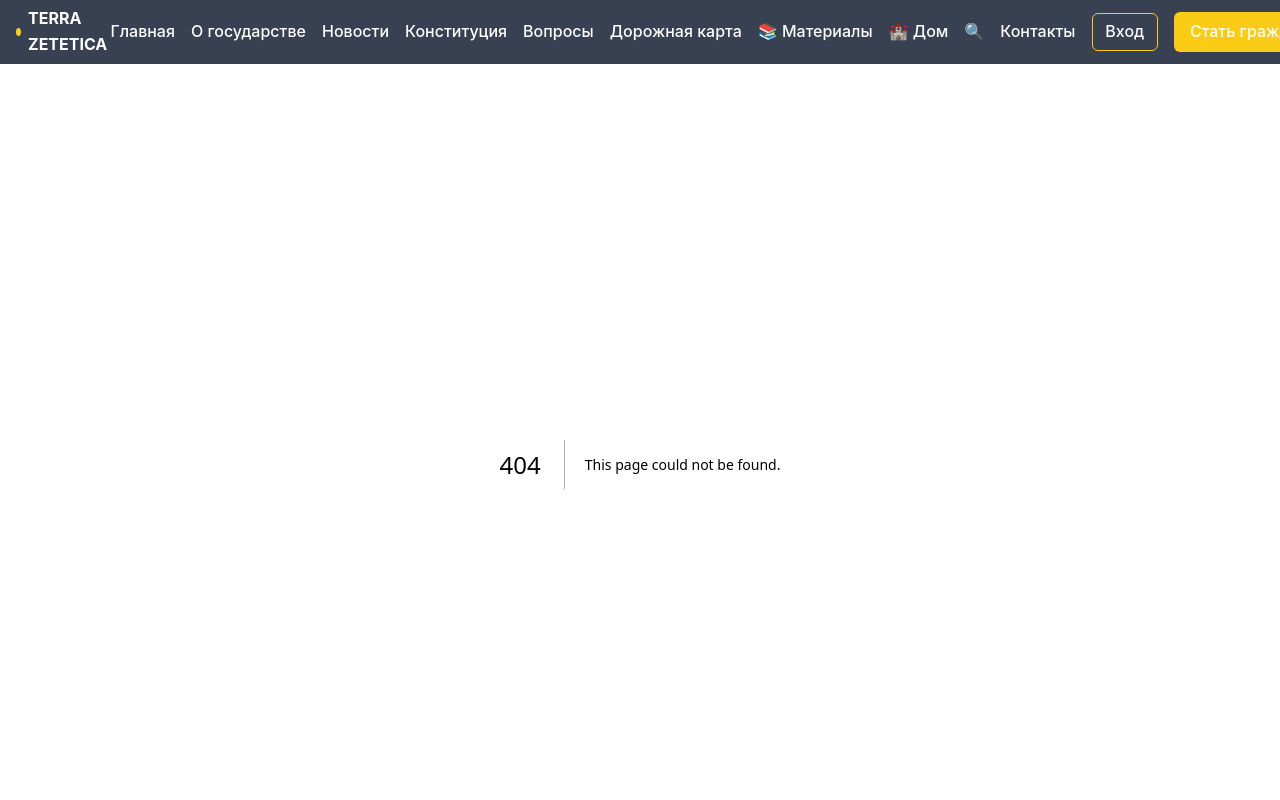
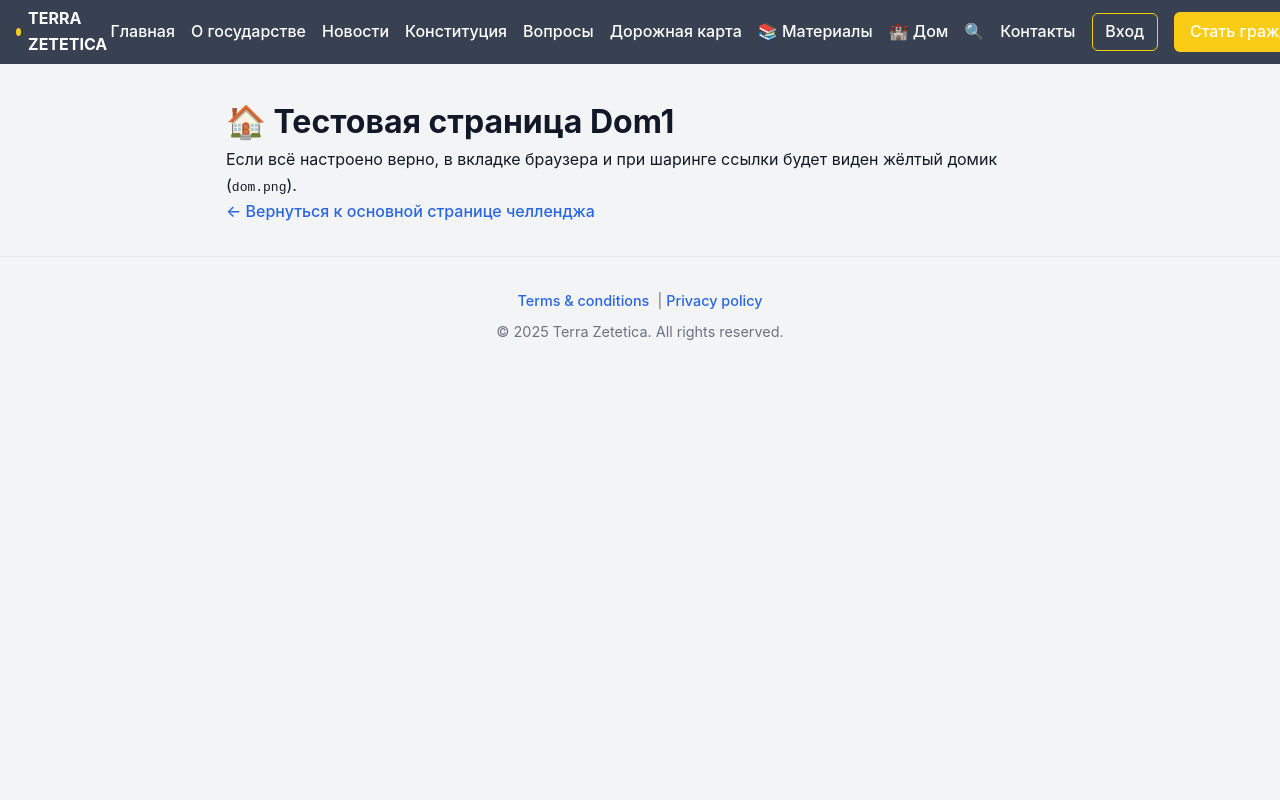
Before and after one commit to kardinalmarkov/terra-zetetica, a Next.js app: page /dom1 in a window 1280 px wide. Before the commit this address had no page. Shown: the top 800 px of the page. Built offline with nearby package versions, Linux system fonts and the light colour scheme.

Commit message:
Create dom1.js

```diff
--- /dev/null
+++ b/pages/dom1.js
@@ -0,0 +1,40 @@
+// pages/dom1.js
+import Head from 'next/head'
+import Link from 'next/link'
+
+export default function Dom1() {
+  return (
+    <>
+      <Head>
+        <title>🏠 Дом за шар — тестовая страница</title>
+
+        {/* Favicon / домик-иконка  */}
+        <link rel="icon" type="image/png" href="/dom.png" sizes="32x32" />
+        <link rel="icon" type="image/png" href="/dom.png" sizes="192x192" />
+        <link rel="apple-touch-icon" href="/dom.png" />
+
+        {/* Open Graph для Telegram / FB */}
+        <meta property="og:type"        content="website" />
+        <meta property="og:url"         content="https://www.terra-zetetica.org/dom1" />
+        <meta property="og:title"       content="Докажи шар — получи дом • Terra Zetetica" />
+        <meta property="og:description" content="Тестовая страница: проверяем отображение новой домик‑фавиконки." />
+        <meta property="og:image"       content="https://www.terra-zetetica.org/dom.png" />
+
+        {/* Twitter Card */}
+        <meta name="twitter:card"        content="summary_large_image" />
+        <meta name="twitter:title"       content="Докажи шар — получи дом • Terra Zetetica" />
+        <meta name="twitter:description" content="Тестовая страница: проверяем отображение новой домик‑фавиконки." />
+        <meta name="twitter:image"       content="https://www.terra-zetetica.org/dom.png" />
+      </Head>
+
+      <main style={{ maxWidth: 860, margin: '0 auto', padding: '2rem 1rem' }}>
+        <h1>🏠 Тестовая страница Dom1</h1>
+        <p>
+          Если всё настроено верно, в вкладке браузера и при шаринге ссылки будет виден
+          жёлтый домик (<code>dom.png</code>).
+        </p>
+        <Link href="/dom">← Вернуться к основной странице челленджа</Link>
+      </main>
+    </>
+  )
+}
```
